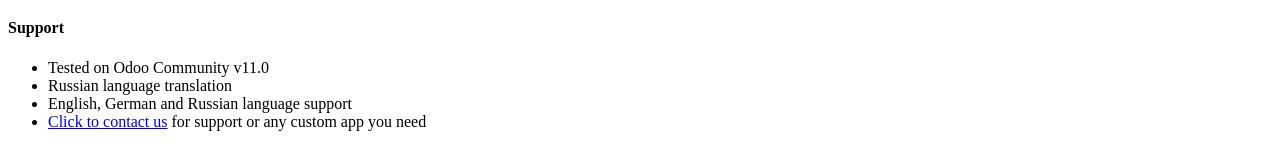
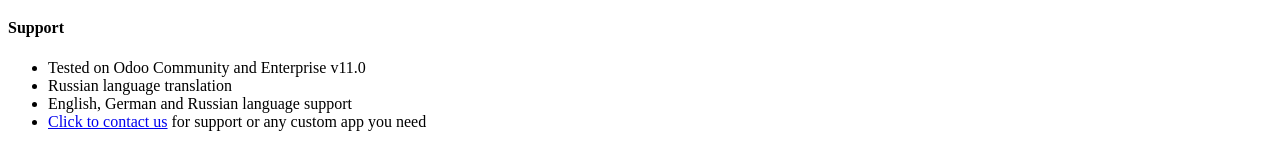
Before and after one commit to cetmix/prt_report_attachment_preview, a plain HTML site: page static/description/index.html in a window 1280 px wide. Shown: the part 302-451 px from the top of the page. Drawn offline with Linux system fonts and the light colour scheme.

```diff
--- a/static/description/index.html
+++ b/static/description/index.html
@@ -19,7 +19,7 @@
                 </ul>
             <h4>Support</h4>
             <ul>
-              <li>Tested on Odoo Community v11.0</li>
+              <li>Tested on Odoo Community and Enterprise v11.0</li>
               <li>Russian language translation</li>
               <li>English, German and Russian language support</li>
               <li><a href="mailto:odooapps@cetmix.com">Click to contact us</a> for support or any custom app you need</li>
```
